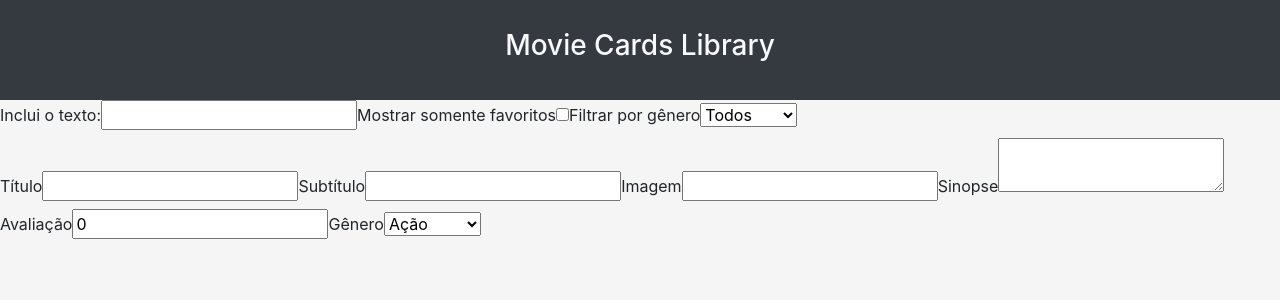
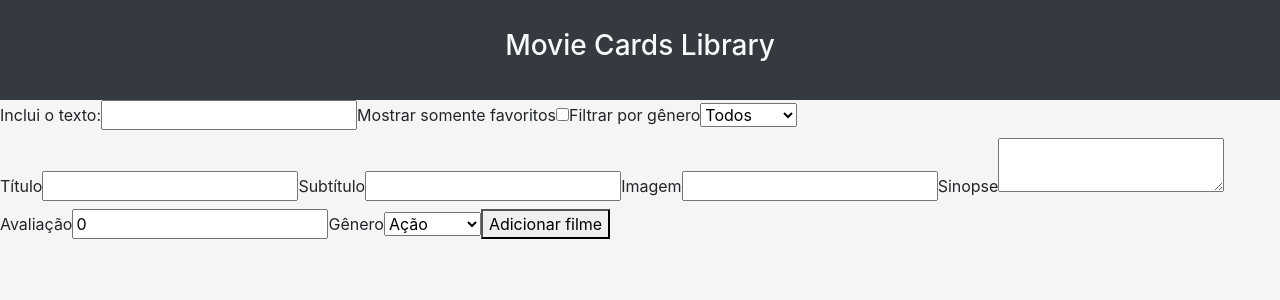
Before and after one commit to christianbvolz/project-movie-cards-library-stateful, a React (Create React App) app: page / in a window 1280 px wide. Shown: the top 300 px of the page. Built offline with nearby package versions, Linux system fonts and the light colour scheme.

Commit message:
requisito 14, componente AddMovie completo e erros do lint corrigidos

```diff
--- a/src/components/AddMovie.jsx
+++ b/src/components/AddMovie.jsx
@@ -1,6 +1,8 @@
 import React from 'react';
+import PropTypes from 'prop-types';
 import AddMovieInput from './AddMovieInput';
 import AddMovieSelect from './AddMovieSelect';
+import AddMovieTextArea from './AddMovieTextArea';
 
 class AddMovie extends React.Component {
   constructor() {
@@ -14,6 +16,7 @@ class AddMovie extends React.Component {
       genre: 'action',
     };
     this.handleChange = this.handleChange.bind(this);
+    this.resetState = this.resetState.bind(this);
   }
 
   handleChange({ target }) {
@@ -21,9 +24,21 @@ class AddMovie extends React.Component {
     this.setState({ [name]: value });
   }
 
+  resetState() {
+    const { onClick } = this.props;
+    onClick(this.state);
+    this.setState({
+      subtitle: '',
+      title: '',
+      imagePath: '',
+      storyLine: '',
+      rating: 0,
+      genre: 'action',
+    });
+  }
+
   render() {
     const { title, subtitle, imagePath, storyLine, rating, genre } = this.state;
-    // const describe = ["Título", "Subtítulo", "Imagem", "Sinopse", "Avaliação", "Gênero"];
     return (
       <form data-testid="add-movie-form">
         <AddMovieInput
@@ -44,15 +59,7 @@ class AddMovie extends React.Component {
           handleChange={ this.handleChange }
           describe="Imagem"
         />
-        <label htmlFor="d" data-testid="storyline-input-label">
-          Sinopse
-          <textarea
-            value={ storyLine }
-            data-testid="storyline-input"
-            name="storyLine"
-            onChange={ this.handleChange }
-          />
-        </label>
+        <AddMovieTextArea storyLine={ storyLine } handleChange={ this.handleChange } />
         <AddMovieInput
           value={ rating }
           name="rating"
@@ -63,9 +70,20 @@ class AddMovie extends React.Component {
           genre={ genre }
           handleChange={ this.handleChange }
         />
+        <button
+          type="reset"
+          data-testid="send-button"
+          onClick={ this.resetState }
+        >
+          Adicionar filme
+        </button>
       </form>
     );
   }
 }
 
+AddMovie.propTypes = {
+  onClick: PropTypes.func.isRequired,
+};
+
 export default AddMovie;
--- a/src/components/AddMovieInput.jsx
+++ b/src/components/AddMovieInput.jsx
@@ -1,4 +1,5 @@
 import React from 'react';
+import PropTypes from 'prop-types';
 
 class AddMovieInput extends React.Component {
   render() {
@@ -24,4 +25,15 @@ class AddMovieInput extends React.Component {
   }
 }
 
+AddMovieInput.propTypes = {
+  value: PropTypes.string,
+  handleChange: PropTypes.func.isRequired,
+  describe: PropTypes.string.isRequired,
+  name: PropTypes.string.isRequired,
+};
+
+AddMovieInput.defaultProps = {
+  value: '',
+};
+
 export default AddMovieInput;
--- a/src/components/AddMovieSelect.jsx
+++ b/src/components/AddMovieSelect.jsx
@@ -1,4 +1,5 @@
 import React from 'react';
+import PropTypes from 'prop-types';
 
 class AddMovieSelect extends React.Component {
   render() {
@@ -21,4 +22,9 @@ class AddMovieSelect extends React.Component {
   }
 }
 
+AddMovieSelect.propTypes = {
+  genre: PropTypes.string.isRequired,
+  handleChange: PropTypes.func.isRequired,
+};
+
 export default AddMovieSelect;
--- /dev/null
+++ b/src/components/AddMovieTextArea.jsx
@@ -0,0 +1,26 @@
+import React from 'react';
+import PropTypes from 'prop-types';
+
+class AddMovieTextArea extends React.Component {
+  render() {
+    const { storyLine, handleChange } = this.props;
+    return (
+      <label htmlFor="d" data-testid="storyline-input-label">
+        Sinopse
+        <textarea
+          value={ storyLine }
+          data-testid="storyline-input"
+          name="storyLine"
+          onChange={ handleChange }
+        />
+      </label>
+    );
+  }
+}
+
+AddMovieTextArea.propTypes = {
+  storyLine: PropTypes.string.isRequired,
+  handleChange: PropTypes.func.isRequired,
+};
+
+export default AddMovieTextArea;
```
Also changed, not shown: 1 other file (tests, documents, lock files or other folders).
